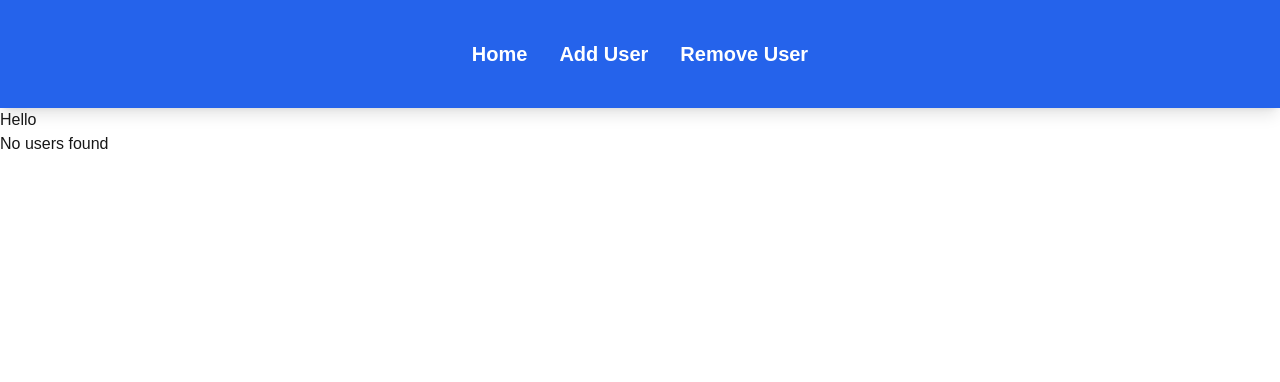
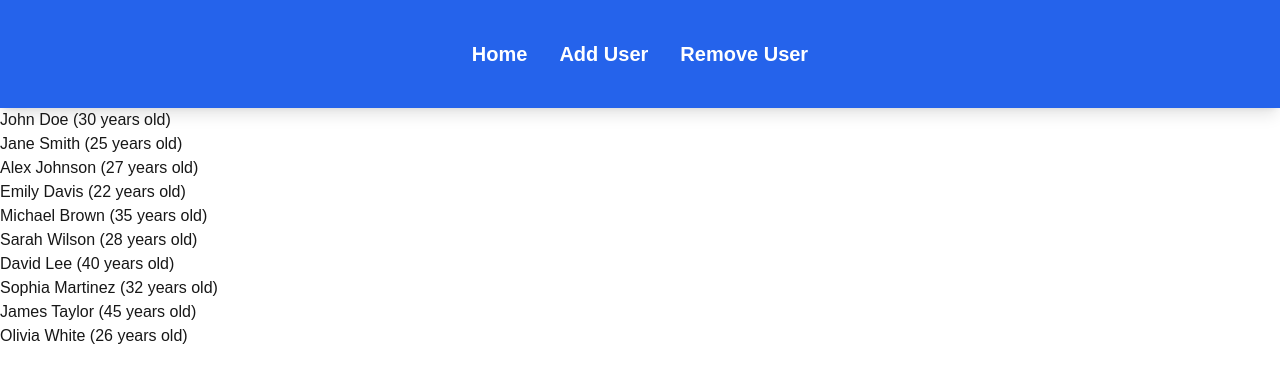
Before and after one commit to SantinoGiordano/AddDragAndDrop, a Next.js app: page / in a window 1280 px wide. Shown: the top 382 px of the page. Built offline with nearby package versions, Linux system fonts and the light colour scheme.

Commit message:
home page is changed serve local data for now

```diff
--- a/app/(root)/page.tsx
+++ b/app/(root)/page.tsx
@@ -1,47 +1,62 @@
-'use client'
-import { useEffect, useState } from "react"
-interface Users {
-    id: number;
-    age: number;
-    name: string;
-  }
-export default function Home() {
-    const [users, setUsers] = useState<Users>([]);
+// 'use client'
+// import { useEffect, useState } from "react"
+// interface Users {
+//     id: number;
+//     age: number;
+//     name: string;
+//   }
+// export default function Home() {
+//     const [users, setUsers] = useState<Users>([]);
 
-    // Function to fetch users from the API
-    const fetchUsers = async () => {
-        try {
-            const res = await fetch('/api/users');
-            if (!res.ok) {
-                throw new Error('Failed to fetch users');
-            }
-            const usersData = await res.json();
-            setUsers(usersData);  // Update the state with the fetched users
-        } catch (error) {
-            console.error('Error fetching users:', error);
-        }
-    }
+//     // Function to fetch users from the API
+//     const fetchUsers = async () => {
+//         try {
+//             const res = await fetch('/api/users');
+//             if (!res.ok) {
+//                 throw new Error('Failed to fetch users');
+//             }
+//             const usersData = await res.json();
+//             setUsers(usersData);  // Update the state with the fetched users
+//         } catch (error) {
+//             console.error('Error fetching users:', error);
+//         }
+//     }
 
-    // Fetch users once on component mount
-    useEffect(() => {
-        fetchUsers();
-    }, []);
+//     // Fetch users once on component mount
+//     useEffect(() => {
+//         fetchUsers();
+//     }, []);
 
-    // Log the users when the state is updated
-    useEffect(() => {
-        console.log(users);
-    }, [users]);
+//     // Log the users when the state is updated
+//     useEffect(() => {
+//         console.log(users);
+//     }, [users]);
+
+//     return (
+//         <div>
+//             <h1>Hello</h1>
+//             <ul>
+//                 {users.length > 0 ? (
+//                     users.map((user, index) => <li key={index}>{user.name}</li>)  // Assuming each user has a 'name' field
+//                 ) : (
+//                     <li>No users found</li>
+//                 )}
+//             </ul>
+//         </div>
+//     )
+// }
+
+
+export default async function Page() {
+    const data = await fetch('http://localhost:3000/api/users');
+    const result = await data.json();
+    const users = result.users;
 
     return (
-        <div>
-            <h1>Hello</h1>
-            <ul>
-                {users.length > 0 ? (
-                    users.map((user, index) => <li key={index}>{user.name}</li>)  // Assuming each user has a 'name' field
-                ) : (
-                    <li>No users found</li>
-                )}
-            </ul>
-        </div>
-    )
-}
+      <ul>
+        {users.map((user) => (
+          <li key={user.id}>{user.name} ({user.age} years old)</li>
+        ))}
+      </ul>
+    );
+  }
```
